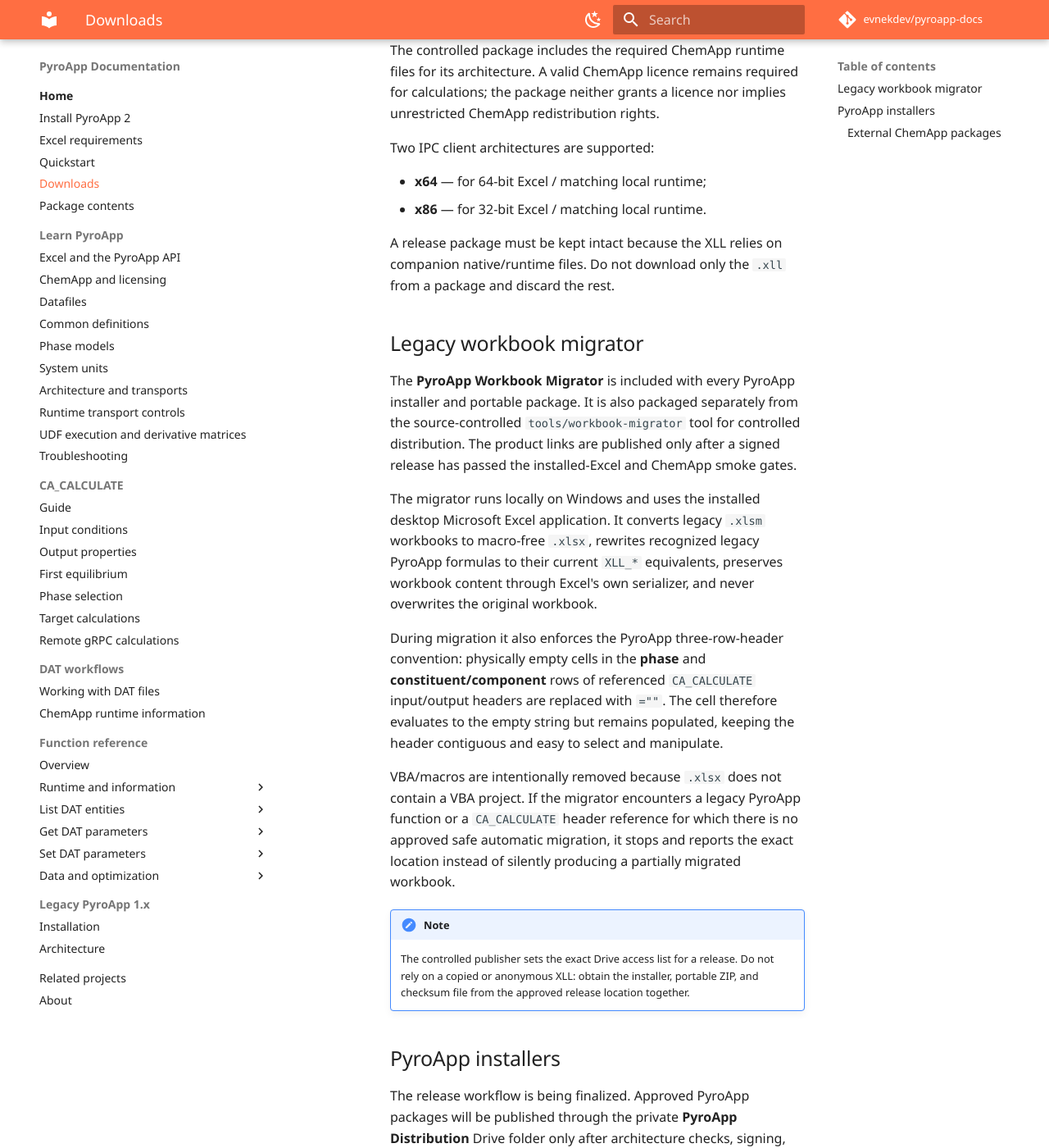
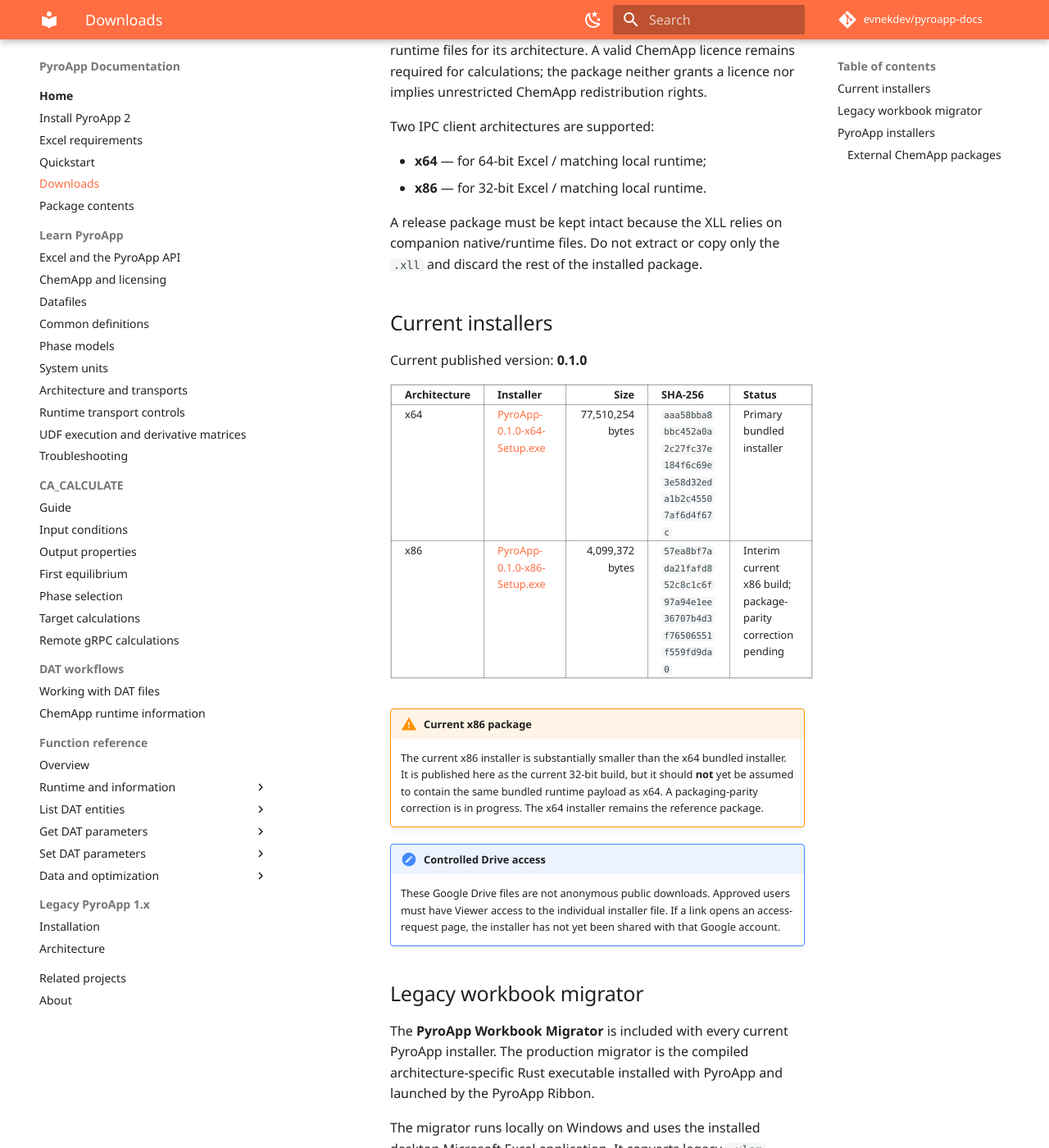
Before and after one commit to evnekdev/pyroapp-docs, an MkDocs documentation site: the page built from docs/download.md, in a window 1280 px wide and 1400 px high, scrolled down 391 px. Shown: the whole window at 82% size. Built offline with MkDocs 1.6.1 and Material for MkDocs 9.7.7, drawn with Linux system fonts in a browser that asks for light colours; some web fonts are replaced; comment, search, counter and statistics services are not loaded; some of the changed text lies outside the part shown.

Commit message:
docs: publish PyroApp 0.1.0 installer links

````diff
--- a/docs/download.md
+++ b/docs/download.md
@@ -1,6 +1,6 @@
 # Downloads
 
-PyroApp release packages are distributed on an **approval-controlled basis** rather than through an anonymous public download. Each published version has separate signed x64 and x86 installers, matching portable ZIPs, SHA-256 checksums, a release manifest, and publication metadata.
+PyroApp release packages are distributed on an **approval-controlled basis** rather than through an anonymous public download. Each published version has separate x64 and x86 installers. Access to the installer files is controlled in Google Drive.
 
 The intended primary PyroSearch package is:
 
@@ -9,18 +9,33 @@
 Bundled ChemApp runtime
 ```
 
-The controlled package includes the required ChemApp runtime files for its architecture. A valid ChemApp licence remains required for calculations; the package neither grants a licence nor implies unrestricted ChemApp redistribution rights.
+The controlled bundled package includes the required ChemApp runtime files for its architecture. A valid ChemApp licence remains required for calculations; the package neither grants a licence nor implies unrestricted ChemApp redistribution rights.
 
 Two IPC client architectures are supported:
 
 - **x64** — for 64-bit Excel / matching local runtime;
 - **x86** — for 32-bit Excel / matching local runtime.
 
-A release package must be kept intact because the XLL relies on companion native/runtime files. Do not download only the `.xll` from a package and discard the rest.
+A release package must be kept intact because the XLL relies on companion native/runtime files. Do not extract or copy only the `.xll` and discard the rest of the installed package.
+
+## Current installers
+
+Current published version: **0.1.0**
+
+| Architecture | Installer | Size | SHA-256 | Status |
+|---|---|---:|---|---|
+| x64 | [PyroApp-0.1.0-x64-Setup.exe](https://drive.google.com/file/d/1MhdTXaq0vn4rNXxLjPrmRAQDnYKW8ajj/view?usp=drivesdk) | 77,510,254 bytes | `aaa58bba8bbc452a0a2c27fc37e184f6c69e3e58d32eda1b2c45507af6d4f67c` | Primary bundled installer |
+| x86 | [PyroApp-0.1.0-x86-Setup.exe](https://drive.google.com/file/d/1Oo9Y2WzDnK7KwtUNEyn5ZunjuxTWCRN6/view?usp=drivesdk) | 4,099,372 bytes | `57ea8bf7ada21fafd852c8c1c6f97a94e1ee36707b4d3f76506551f559fd9da0` | Interim current x86 build; package-parity correction pending |
+
+!!! warning "Current x86 package"
+    The current x86 installer is substantially smaller than the x64 bundled installer. It is published here as the current 32-bit build, but it should **not** yet be assumed to contain the same bundled runtime payload as x64. A packaging-parity correction is in progress. The x64 installer remains the reference package.
+
+!!! note "Controlled Drive access"
+    These Google Drive files are not anonymous public downloads. Approved users must have Viewer access to the individual installer file. If a link opens an access-request page, the installer has not yet been shared with that Google account.
 
 ## Legacy workbook migrator
 
-The **PyroApp Workbook Migrator** is included with every PyroApp installer and portable package. It is also packaged separately from the source-controlled `tools/workbook-migrator` tool for controlled distribution. The product links are published only after a signed release has passed the installed-Excel and ChemApp smoke gates.
+The **PyroApp Workbook Migrator** is included with every current PyroApp installer. The production migrator is the compiled architecture-specific Rust executable installed with PyroApp and launched by the PyroApp Ribbon.
 
 The migrator runs locally on Windows and uses the installed desktop Microsoft Excel application. It converts legacy `.xlsm` workbooks to macro-free `.xlsx`, rewrites recognized legacy PyroApp formulas to their current `XLL_*` equivalents, preserves workbook content through Excel's own serializer, and never overwrites the original workbook.
 
@@ -28,14 +43,13 @@
 
 VBA/macros are intentionally removed because `.xlsx` does not contain a VBA project. If the migrator encounters a legacy PyroApp function or a `CA_CALCULATE` header reference for which there is no approved safe automatic migration, it stops and reports the exact location instead of silently producing a partially migrated workbook.
 
-!!! note
-    The controlled publisher sets the exact Drive access list for a release. Do not rely on a copied or anonymous XLL: obtain the installer, portable ZIP, and checksum file from the approved release location together.
-
 ## PyroApp installers
 
-The release workflow is being finalized. Approved PyroApp packages will be published through the private **PyroApp Distribution** Drive folder only after architecture checks, signing, installer validation, installed-Excel smoke, and ChemApp smoke all pass. The folder itself is not shared; access is granted as Viewer permission on each approved installer file.
+Use the installer matching the bitness shown by **Excel → File → Account → About Excel**.
 
-The canonical installer links and version/checksum information will appear here after publication. No download URL is published until it points to the final verified artifact.
+The installers above are stored in the private **PyroApp Distribution** Drive folder. The folder itself is not a public distribution endpoint; the links above identify the exact current installer files.
+
+When a corrected x86 package is published, this page must be updated to the replacement Drive file and checksum rather than silently changing the meaning of the current link.
 
 ### External ChemApp packages
 
````
